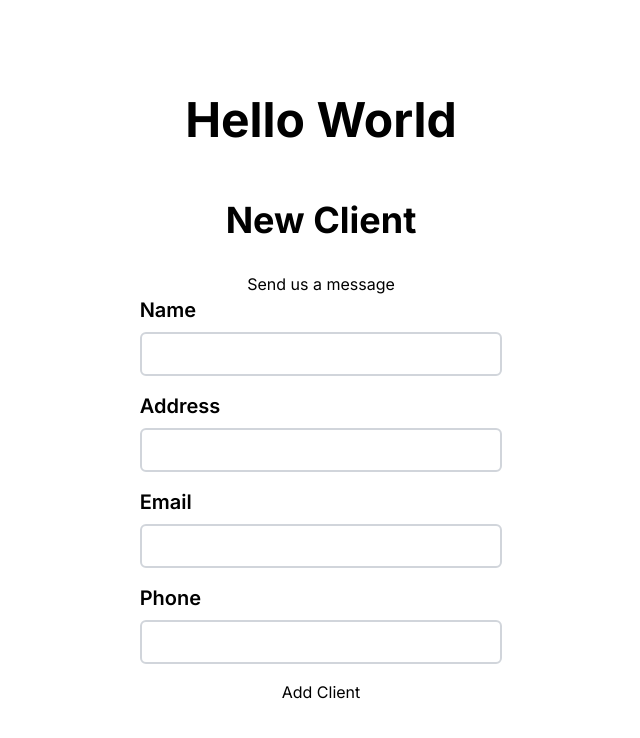
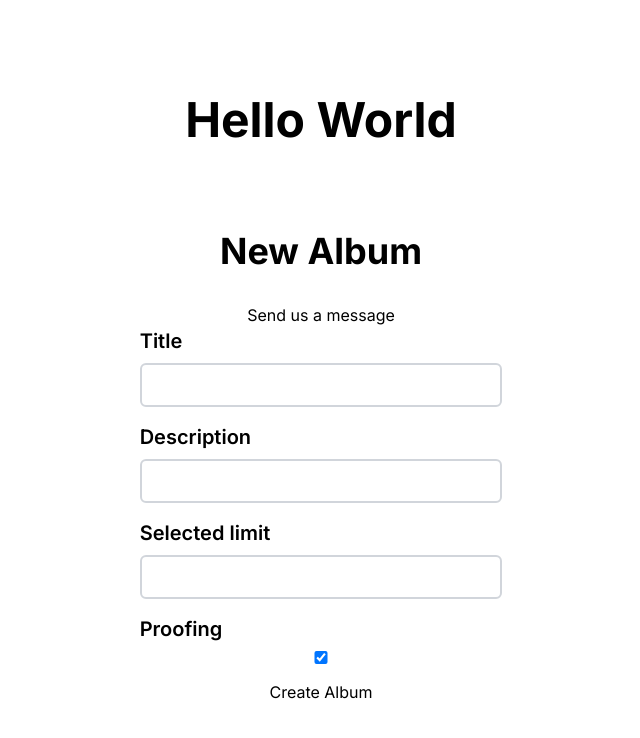
Before and after one commit to Shirak22/photoproofing_examenarbete, a Next.js app: page / in a window 1280 px wide. Shown: the top 738 px of the page, without its empty margins (319-959 px from the left). Built offline with nearby package versions, Linux system fonts and the light colour scheme; no server answers.

Commit message:
#32 Created Album form

```diff
--- a/src/app/actions.ts
+++ b/src/app/actions.ts
@@ -12,3 +12,16 @@ export async function createClient(
     return { message: "Failed!" };
   }
 }
+
+export async function createAlbum(
+  prevState: { message: string },
+  formData: FormData
+) {
+  const data = formData;
+  try {
+    console.log(data.get("title"));
+    return { message: `Album "${data.get("title")}" created` };
+  } catch (err) {
+    return { message: "Failed!" };
+  }
+}
--- /dev/null
+++ b/src/app/components/NewAlbumForm.tsx
@@ -0,0 +1,70 @@
+"use client";
+
+import { useFormState } from "react-dom";
+import { createAlbum } from "../actions";
+
+const initialState = {
+  message: "Send us a message",
+};
+
+export default function NewAlbumForm() {
+  const [response, setForm] = useFormState(createAlbum, initialState);
+
+  return (
+    <div className="flex flex-col items-center justify-center w-full h-full">
+      <h1 className="text-4xl font-bold mb-8">New Album</h1>
+      <p>{response.message}</p>
+      <form
+        className="flex flex-col items-center justify-center w-1/3"
+        action={setForm}
+      >
+        <div className="flex flex-col items-start w-full mb-4">
+          <label htmlFor="clientName" className="text-xl font-semibold mb-2">
+            Title
+          </label>
+          <input
+            type="text"
+            id="title"
+            name="title"
+            className="w-full p-2 border-2 border-gray-300 rounded-md"
+          />
+        </div>
+        <div className="flex flex-col items-start w-full mb-4">
+          <label htmlFor="address" className="text-xl font-semibold mb-2">
+            Description
+          </label>
+          <input
+            type="text"
+            id="description"
+            name="description"
+            className="w-full p-2 border-2 border-gray-300 rounded-md"
+          />
+        </div>
+        <div className="flex flex-col items-start w-full mb-4">
+          <label htmlFor="email" className="text-xl font-semibold mb-2">
+            Selected limit
+          </label>
+          <input
+            type="number"
+            id="selectedLimit"
+            name="selectedLimit"
+            className="w-full p-2 border-2 border-gray-300 rounded-md"
+          />
+        </div>
+        <div className="flex flex-col items-start w-full mb-4">
+          <label htmlFor="phone" className="text-xl font-semibold mb-2">
+            Proofing
+          </label>
+          <input
+            type="checkbox"
+            id="proofing"
+            name="proofing"
+            defaultChecked={true}
+            className="w-full p-2 border-2 border-gray-300 rounded-md"
+          />
+        </div>
+        <button type="submit">Create Album</button>
+      </form>
+    </div>
+  );
+}
--- a/src/app/page.tsx
+++ b/src/app/page.tsx
@@ -5,6 +5,7 @@ import Image from "../app/services/database/models/Image";
 import { TAlbum, TClient, TImage, TUser } from "./core/types";
 import Client from "./services/database/models/Client";
 import NewClientForm from "./components/NewClientForm";
+import NewAlbumForm from "./components/NewAlbumForm";
 connectToDB();
 
 export default async function Home() {
@@ -53,7 +54,8 @@ export default async function Home() {
   return (
     <main className="flex min-h-screen flex-col items-center justify-between p-24">
       <h1 className="text-5xl font-bold">Hello World</h1>
-      <NewClientForm />
+      {/* <NewClientForm /> */}
+      <NewAlbumForm />
     </main>
   );
 }
```
